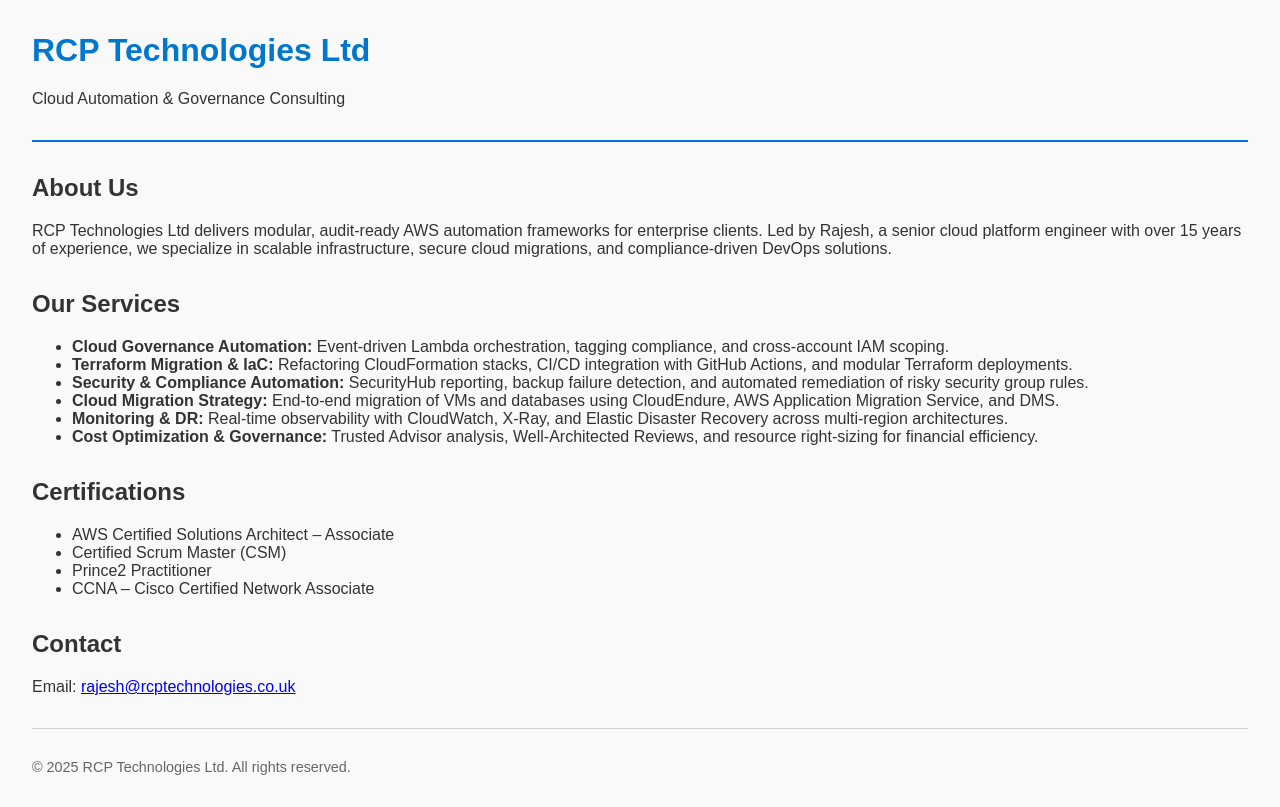
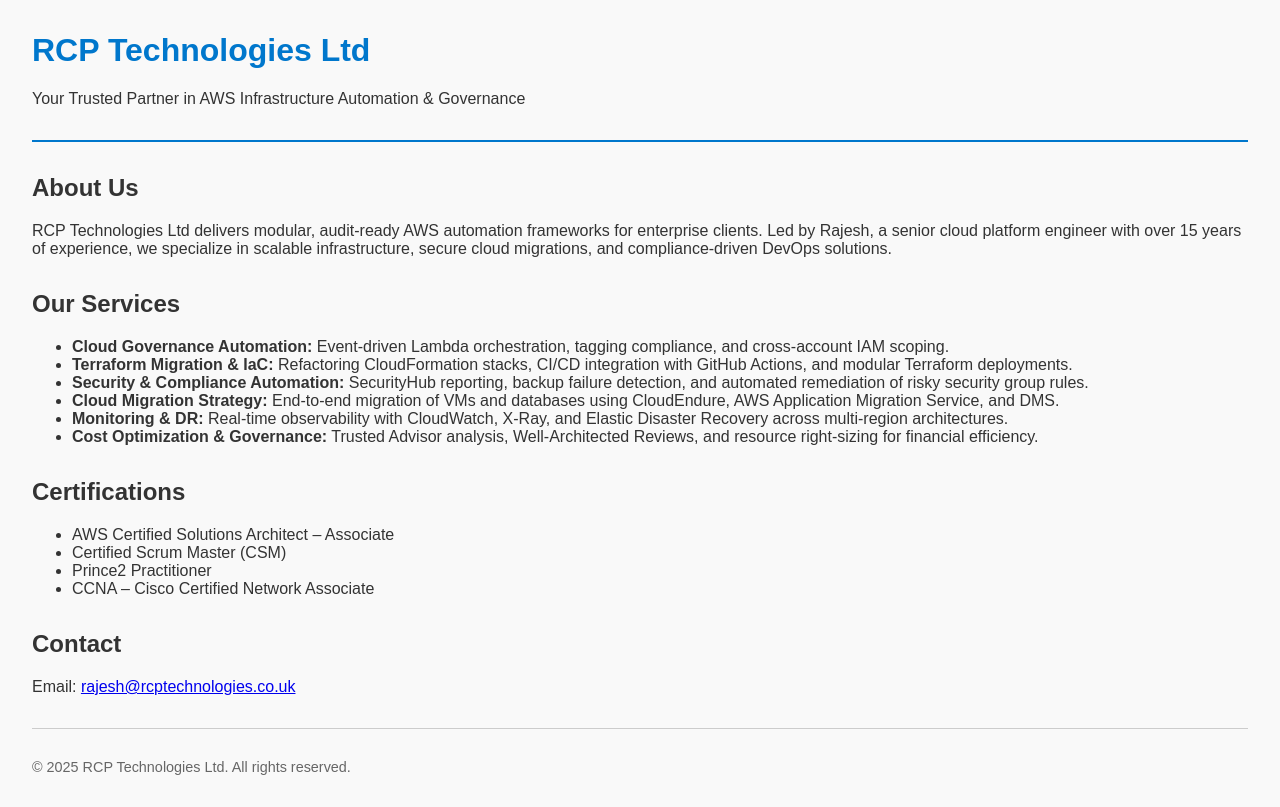
Before and after one commit to rajcp1/rcptechnologies-site, a plain HTML site: page index.html in a window 1280 px wide. Drawn offline with Linux system fonts and the light colour scheme.

Commit message:
Update index.html

```diff
--- a/index.html
+++ b/index.html
@@ -15,7 +15,7 @@
 <body>
   <header>
     <h1>RCP Technologies Ltd</h1>
-    <p>Cloud Automation & Governance Consulting</p>
+    <p>Your Trusted Partner in AWS Infrastructure Automation & Governance</p>
   </header>
 
   <section>
```
